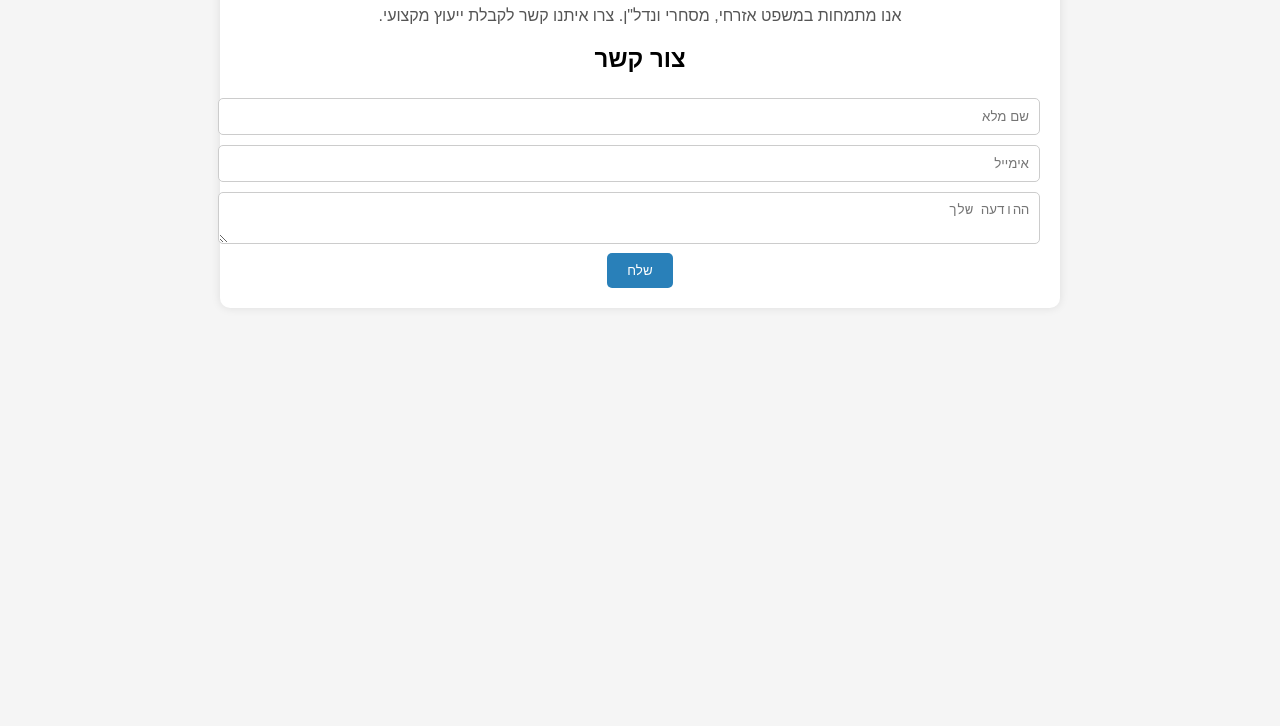
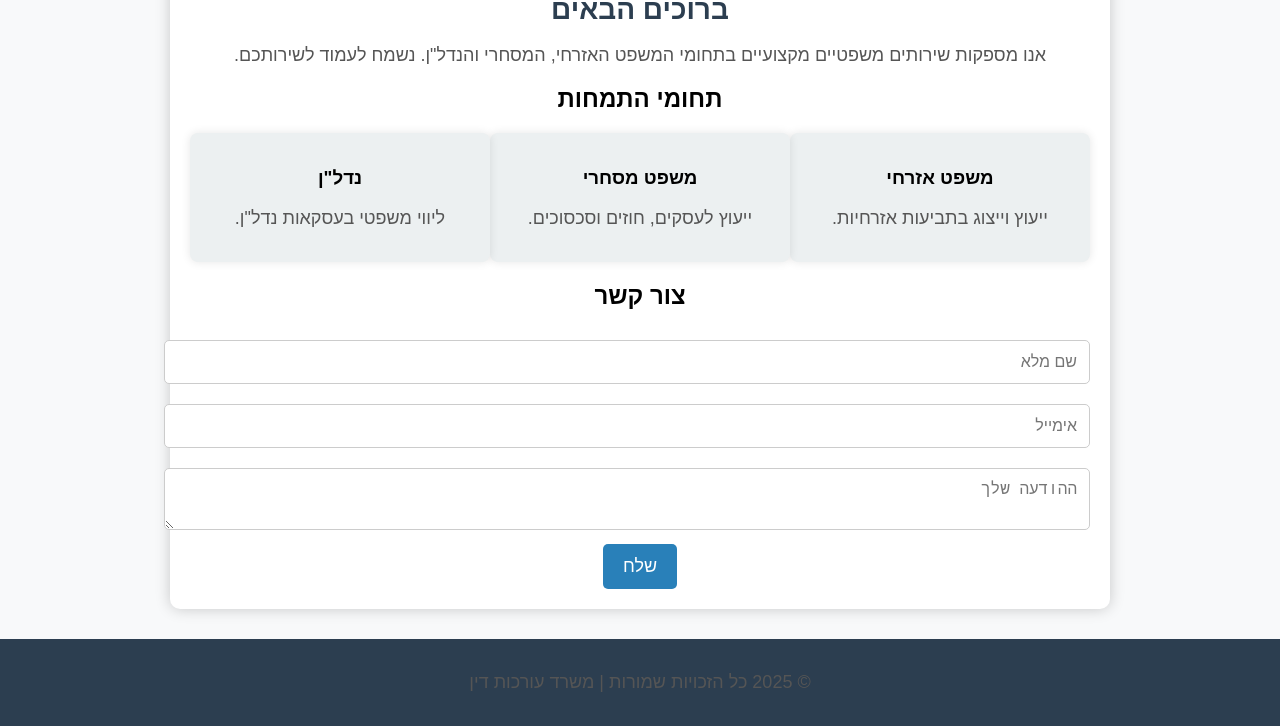
Before and after one commit to niv-morim/niv-morim.github.io, a plain HTML site: page index.html in a window 1280 px wide. Shown: the part 143-869 px from the top of the page. Before the commit the page ends 800 px from the top, so only its background shows below. Drawn offline with Linux system fonts and the light colour scheme.

Commit message:
Update index.html

```diff
--- a/index.html
+++ b/index.html
@@ -6,55 +6,102 @@
     <title>משרד עורכות דין</title>
     <style>
         body {
-            font-family: Arial, sans-serif;
+            font-family: 'Arial', sans-serif;
             direction: rtl;
             text-align: center;
-            background-color: #f5f5f5;
+            background-color: #f8f9fa;
             margin: 0;
             padding: 0;
         }
+        .header {
+            background-color: #2c3e50;
+            color: white;
+            padding: 20px;
+            font-size: 24px;
+            font-weight: bold;
+        }
         .container {
-            max-width: 800px;
+            max-width: 900px;
             margin: auto;
             padding: 20px;
             background: white;
-            box-shadow: 0px 0px 10px rgba(0,0,0,0.1);
+            box-shadow: 0px 0px 15px rgba(0,0,0,0.2);
             border-radius: 10px;
-            margin-top: 50px;
+            margin-top: 30px;
         }
         h1 {
             color: #2c3e50;
+            font-size: 28px;
         }
         p {
             color: #555;
+            font-size: 18px;
         }
         .contact-form {
             margin-top: 20px;
         }
         input, textarea {
             width: 100%;
-            padding: 10px;
-            margin: 5px 0;
+            padding: 12px;
+            margin: 10px 0;
             border: 1px solid #ccc;
             border-radius: 5px;
+            font-size: 16px;
         }
         button {
             background-color: #2980b9;
             color: white;
-            padding: 10px 20px;
+            padding: 12px 20px;
             border: none;
             border-radius: 5px;
             cursor: pointer;
+            font-size: 18px;
         }
         button:hover {
             background-color: #1c5985;
         }
+        .services {
+            display: flex;
+            justify-content: space-around;
+            margin-top: 20px;
+        }
+        .service-box {
+            width: 30%;
+            padding: 15px;
+            background: #ecf0f1;
+            border-radius: 8px;
+            box-shadow: 0px 0px 10px rgba(0,0,0,0.1);
+        }
+        footer {
+            background-color: #2c3e50;
+            color: white;
+            padding: 15px;
+            margin-top: 30px;
+            font-size: 14px;
+        }
     </style>
 </head>
 <body>
+    <div class="header">משרד עורכות דין - מומחיות במשפט אזרחי ומסחרי</div>
     <div class="container">
-        <h1>ברוכים הבאים למשרד עורכות הדין</h1>
-        <p>אנו מתמחות במשפט אזרחי, מסחרי ונדל"ן. צרו איתנו קשר לקבלת ייעוץ מקצועי.</p>
+        <h1>ברוכים הבאים</h1>
+        <p>אנו מספקות שירותים משפטיים מקצועיים בתחומי המשפט האזרחי, המסחרי והנדל"ן. נשמח לעמוד לשירותכם.</p>
+
+        <h2>תחומי התמחות</h2>
+        <div class="services">
+            <div class="service-box">
+                <h3>משפט אזרחי</h3>
+                <p>ייעוץ וייצוג בתביעות אזרחיות.</p>
+            </div>
+            <div class="service-box">
+                <h3>משפט מסחרי</h3>
+                <p>ייעוץ לעסקים, חוזים וסכסוכים.</p>
+            </div>
+            <div class="service-box">
+                <h3>נדל"ן</h3>
+                <p>ליווי משפטי בעסקאות נדל"ן.</p>
+            </div>
+        </div>
 
         <h2>צור קשר</h2>
         <form class="contact-form" action="https://formspree.io/f/YOUR_FORM_ID" method="POST">
@@ -64,5 +111,8 @@
             <button type="submit">שלח</button>
         </form>
     </div>
+    <footer>
+        <p>© 2025 כל הזכויות שמורות | משרד עורכות דין</p>
+    </footer>
 </body>
 </html>
```
